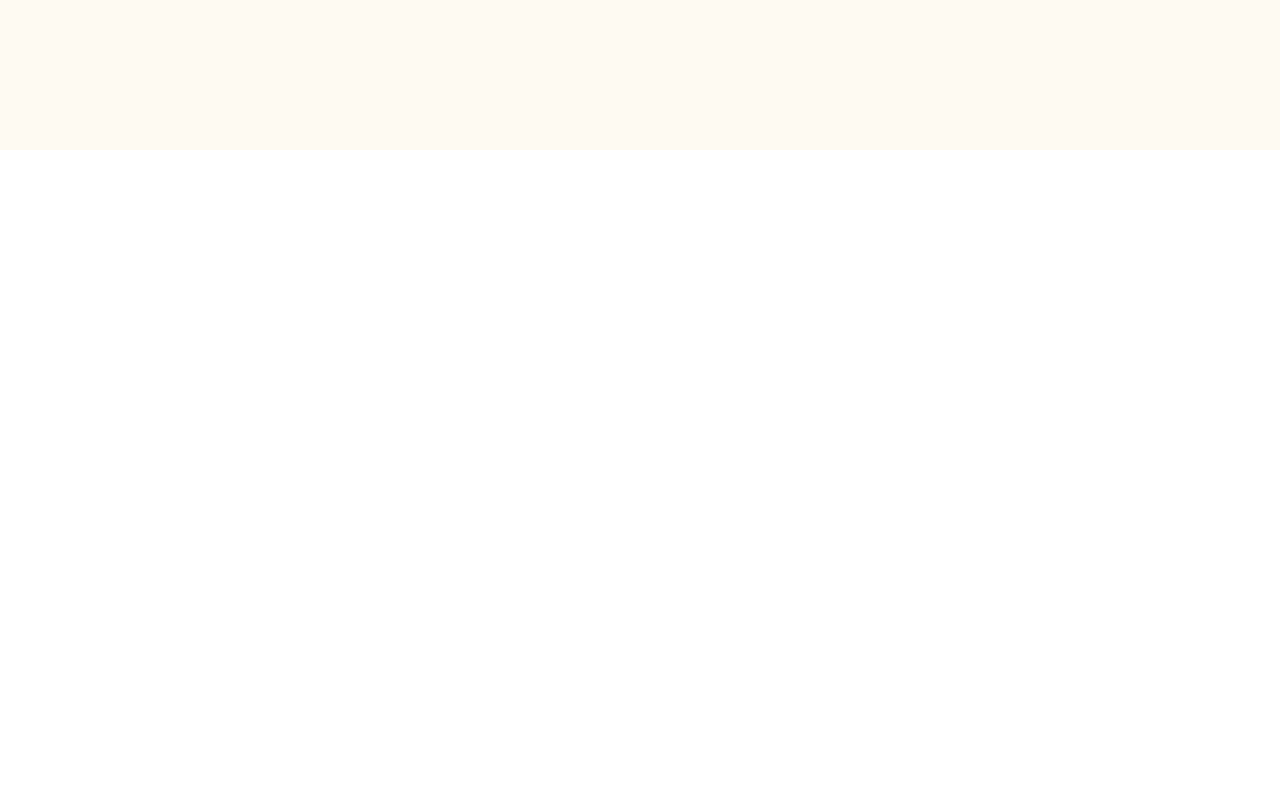
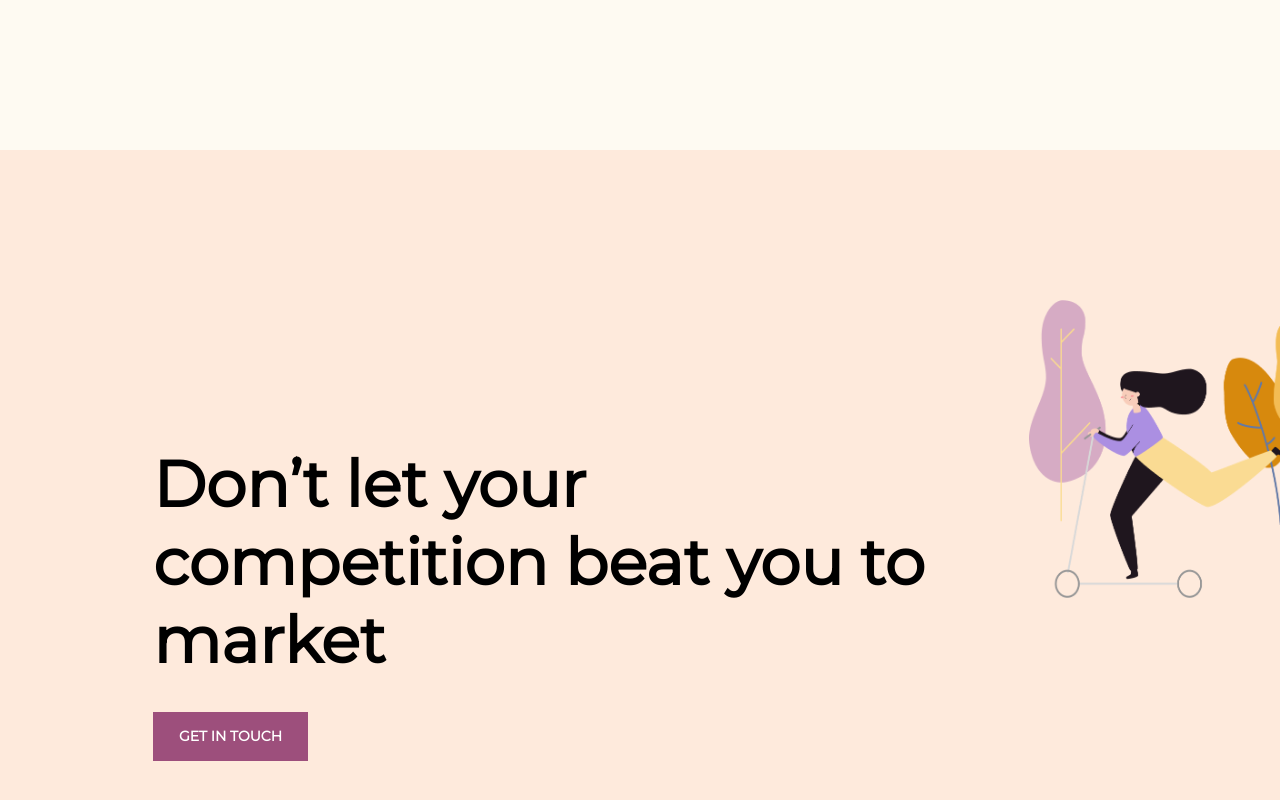
Before and after one commit to linas19/Erika_HomePage, a Next.js app: page / in a window 1280 px wide. Shown: the part 5157-5957 px from the top of the page. Before the commit the page ends 5307 px from the top, so only its background shows below. Built offline with nearby package versions, Linux system fonts and the light colour scheme.

Commit message:
competition section

```diff
--- /dev/null
+++ b/pages/homePage/competitionSection/CompetitionSection.js
@@ -0,0 +1,24 @@
+import Image from "next/image.js";
+import GetInTouchButton from "../../components/GetInTouchButton/GetInTouchButton.js";
+import styles from "./CompetitionSection.module.scss";
+
+export default function CompetitionSection() {
+  return (
+    <div className={styles.competitionSection}>
+      <div className={styles.competitionSectionLeft}>
+        <div className={styles.competitionSectionLeftTitle}>
+          Don’t let your competition beat you to market
+        </div>
+        <GetInTouchButton />
+      </div>
+      <div className={styles.competitionSectionRight}>
+        <Image
+          src="/woman-scooter.png"
+          width={544}
+          height={519}
+          alt="Image2"
+        />
+      </div>
+    </div>
+  );
+}
--- /dev/null
+++ b/pages/homePage/competitionSection/CompetitionSection.module.scss
@@ -0,0 +1,22 @@
+.competitionSection {
+  width: 1441px;
+  margin: auto;
+  display: flex;
+  flex-direction: row;
+  justify-content: space-between;
+  padding-bottom: 162px;
+  .competitionSectionLeft {
+    padding-left: 153px;
+    padding-top: 295px;
+    font-size: 64px;
+    font-family: "Montserrat", sans-serif;
+    font-weight: 800;
+    .competitionSectionLeftTitle {
+      padding-right: 54px;
+    }
+  }
+  .competitionSectionRight {
+    padding-top: 150px;
+    padding-right: 100px;
+  }
+}
--- a/pages/homePage/magicSection/MagicSection.module.scss
+++ b/pages/homePage/magicSection/MagicSection.module.scss
@@ -48,7 +48,6 @@
       align-items: left;
       padding-top: 40px;
       padding-bottom: 30px;
-
       .magicSectionPointTextBox {
         .magicSectionPointTextTitle {
           font-size: 36px;
--- a/pages/index.js
+++ b/pages/index.js
@@ -13,6 +13,8 @@ import HiSection from './homePage/hiSection/HiSection.js'
 import TechnologyShouldSection from './homePage/technologyShouldSection/TechnologyShouldSection.js'
 import AlexSection from './homePage/alexSection/AlexSection.js'
 import MagicSection from './homePage/magicSection/MagicSection.js'
+import CompetitionSection from './homePage/competitionSection/CompetitionSection.js'
+
 
 
 export default function Home() {
@@ -78,6 +80,9 @@ export default function Home() {
         </section>
         <section className={styles.magicSection}>
           <MagicSection />
+        </section>
+        <section className={styles.competitionSection}>
+          <CompetitionSection />
         </section>
         {/* <div className={styles.fourthPage}>
           <div className={styles.fourthPageTitle}>How the magic happens:</div>
--- a/styles/Home.module.scss
+++ b/styles/Home.module.scss
@@ -22,6 +22,9 @@
 }
 .magicSection {
   background-color: #fefaf2;
+}
+.competitionSection {
+  background-color: #FEEADC;
 }
 .fifthPage {
   background-color: #FEEADC;
```
Also changed, not shown: public/woman-scooter.png.
